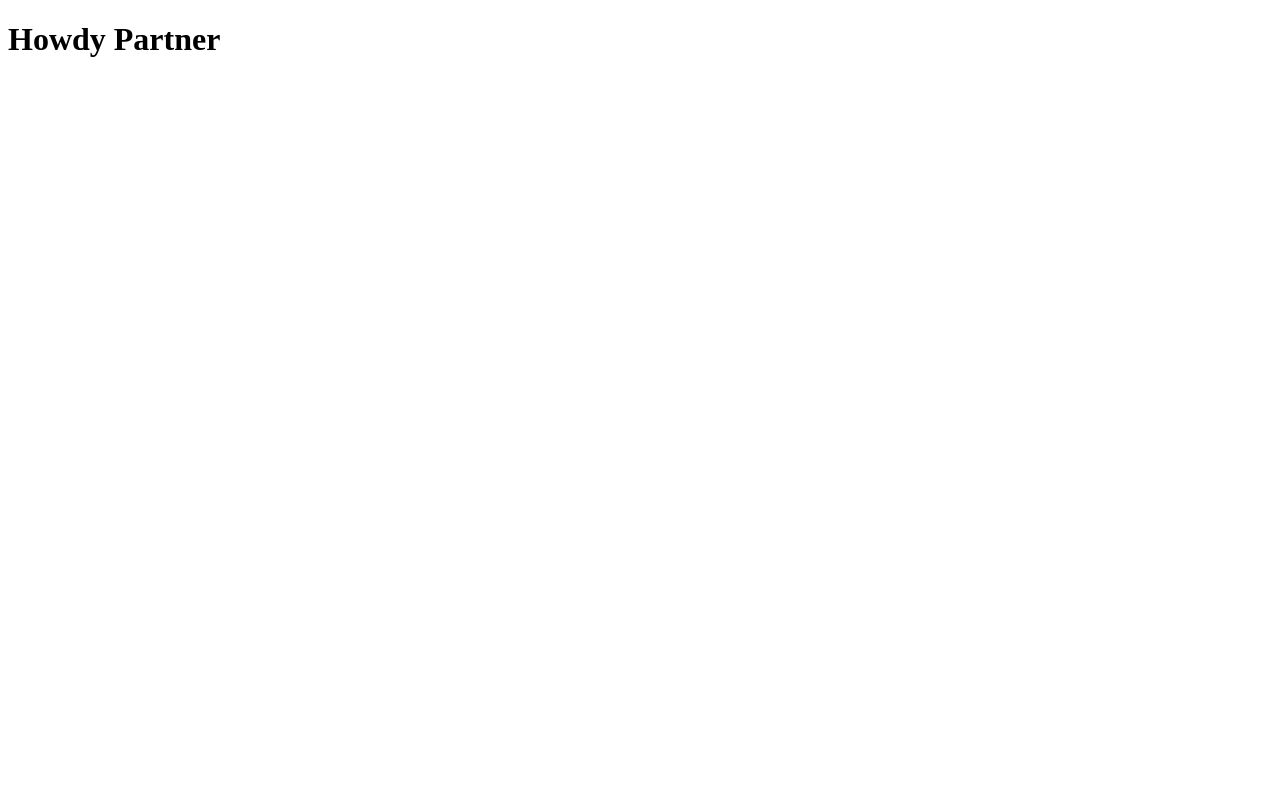
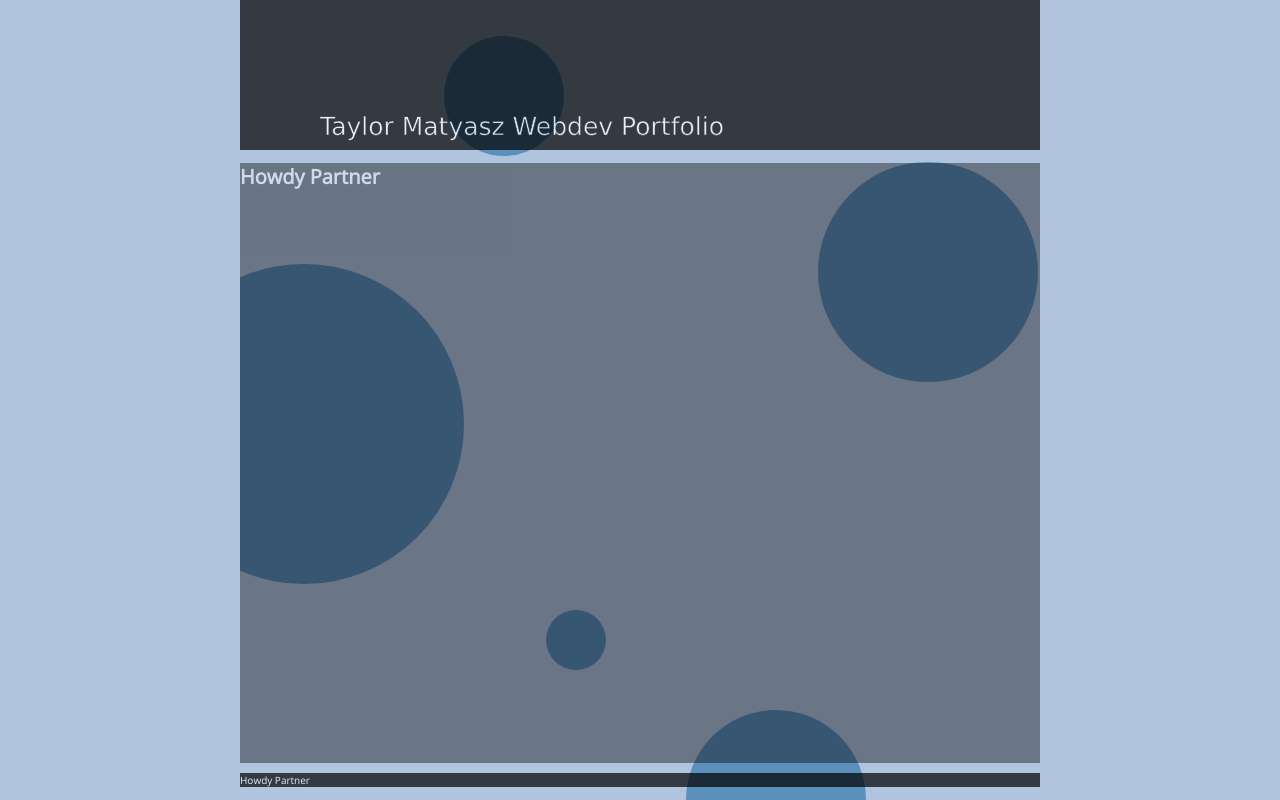
Before and after one commit to Matyasz/numberGuesser, a plain HTML site: page index.html in a window 1280 px wide. Drawn offline with nearby package versions, Linux system fonts and the light colour scheme.

Commit message:
Basic site structure added

```diff
--- a/index.html
+++ b/index.html
@@ -1,10 +1,39 @@
 <!DOCTYPE html>
 <html>
   <head>
-    <title>Online Learning Device</title>
+    <title>Taylor Matyasz Webdev Portfolio</title>
+
+    <!--  CSS Elements  -->
+    <link href="styles/style.css" rel="stylesheet" type="text/css">
+    <link href='https://fonts.googleapis.com/css?family=Open+Sans' rel='stylesheet' type='text/css'>
   </head>
 
   <body>
-    <h1>Howdy Partner</h1>
+    <svg id="bg-circle">
+      <!--  Use JS to randomize these circles later  -->
+      <circle cx="86%" cy="34%" r="110" fill="steelblue" opacity="0.8"></circle>
+      <circle cx="8%" cy="53%" r="160" fill="steelblue" opacity="0.8"></circle>
+      <circle cx="33%" cy="12%" r="60" fill="steelblue" opacity="0.8"></circle>
+      <circle cx="42%" cy="80%" r="30" fill="steelblue" opacity="0.8"></circle>
+      <circle cx="67%" cy="100%" r="90" fill="steelblue" opacity="0.8"></circle>
+    </svg>
+
+    <header>
+      <!--  Banner image made as an SVG  -->
+      <svg id="banner">
+        <text x="10%" y="90%" font-family="Verdana" font-size="25"
+              fill="white" stroke="black" stroke-width="0.5">
+          Taylor Matyasz Webdev Portfolio
+        </text>
+      </svg>
+    </header>
+
+    <main>
+      <h1>Howdy Partner</h1>
+    </main>
+
+
+    <footer>Howdy Partner</footer>
+
   </body>
 </html>
--- /dev/null
+++ b/styles/style.css
@@ -0,0 +1,68 @@
+html {
+    font-size: 10px;
+    font-family: 'Open Sans', sans-serif;
+
+    height: 100%;
+}
+
+body {
+    background-color: lightsteelblue;
+
+    margin: auto;
+
+    height: 100%;
+    max-width: 800px;
+}
+
+header {
+    /*background: aliceblue;*/
+    background-color: black;
+    opacity: 0.7;
+
+    margin: 0 auto;
+
+    height: 150px;
+    width: 100%;
+}
+
+main {
+    background-color: black;
+    opacity: 0.4;
+
+    margin: 1em auto;
+
+    color: white;
+
+    height: 600px;
+    width: 100%;
+}
+
+footer {
+    background-color: black;
+    opacity: 0.7;
+
+    color: white;
+
+    /*margin: auto;*/
+    /*position: static;*/
+    /*bottom: 0;*/
+    margin: 0 auto;
+
+    width: 100%;
+}
+
+#banner {
+    width: 100%;
+    height: 150px;
+}
+
+#bg-circle {
+    position: absolute;
+    z-index: -1;
+
+
+    height: 100%;
+    width: 100%;
+
+    max-width: 800px;
+}
```
Also changed, not shown: README.md.
